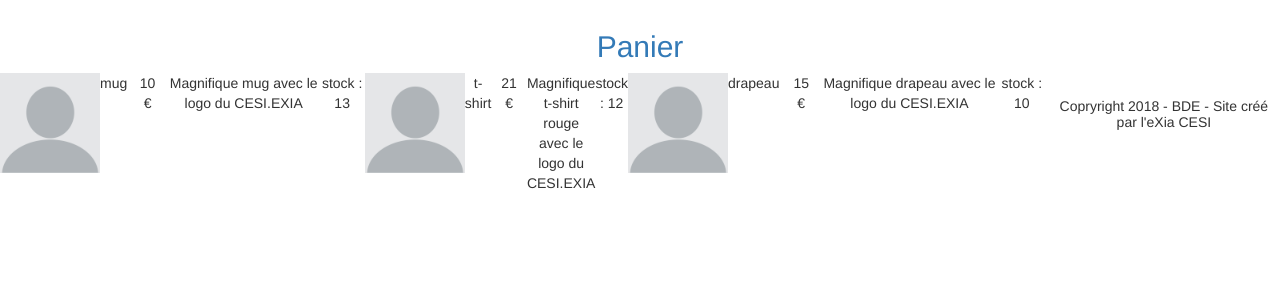
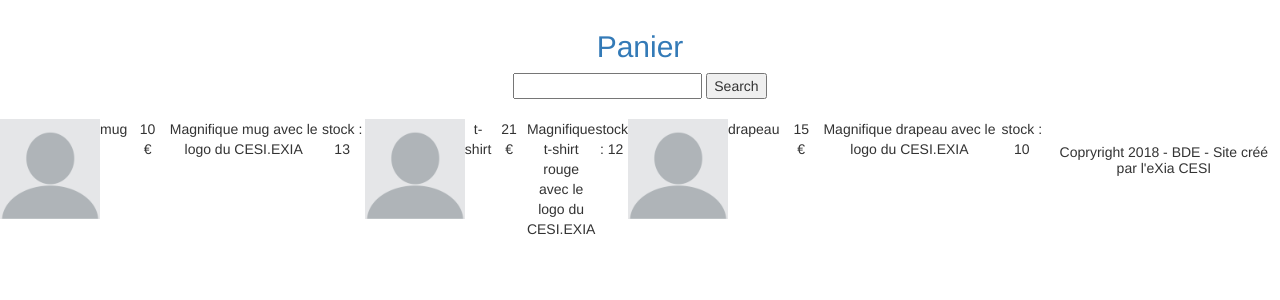
Before and after one commit to Efiria/ProjetPHPBDE, a PHP site: page /shop.php in a window 1280 px wide. Shown: the part 250-550 px from the top of the page. Run offline with PHP 8.4, Linux system fonts and the light colour scheme; data comes from the database, SQL or seed files in the repository.

Commit message:
recherche categorie

```diff
--- a/displayProducts.php
+++ b/displayProducts.php
@@ -3,12 +3,37 @@
 
 <?php
 
+//Get product from bdd
+
 $bdd = new PDO('mysql:host=localhost; dbname=projet_test_bdd; charset=utf8', 'root','');
 
+$panier_count = 0;
+
+
+//Search zone
+
+?>
+
+<form action="shop.php" method="POST">
+    <input type="text" name="query" placeholder="<?php $search ?>"/>
+    <input type="submit" value="Search" />
+</form>
+</br>
+
+<?php
+if(isset($_POST['query'])){
+    $search = $_POST['query'];
+
+    $products = $bdd->prepare("SELECT * FROM produits WHERE categorie = '$search' ");
+    $products -> execute();
+
+}else {
     $products = $bdd->prepare('SELECT * FROM produits');
     $products -> execute();
+}
 
-$panier_count = 0;
+
+//Create panier
 
 if (isset($_GET["addProduct"]))
 {
@@ -23,6 +48,10 @@ if (isset($_SESSION["panier"]))
 {
 	$panier_count = sizeof($_SESSION["panier"]);
 }
+
+
+
+//Display Product
 
 while ($answer = $products->fetch()){
 	echo "<div class='displayprod'>"; ?>
@@ -44,6 +73,8 @@ $products -> closeCursor();
 if (isset($_SESSION['status']) && $_SESSION['status'] >= 1 ){
 
     ?>
+
+    <!-- Ajouter -->
 
     <div id="ajouter">
         <form method="post" action="ajoutProduit.php" autocomplete="on">
@@ -79,6 +110,8 @@ if (isset($_SESSION['status']) && $_SESSION['status'] >= 1 ){
         </form>
     </div>
 
+    <!-- Supprimer -->
+
     <div id="supprimer">
         <form method="post" action="suppProduit.php" autocomplete="on">
             <h1>Supprimer un Produit</h1>
```
Lines whose indentation alone changed are shown as unchanged.
